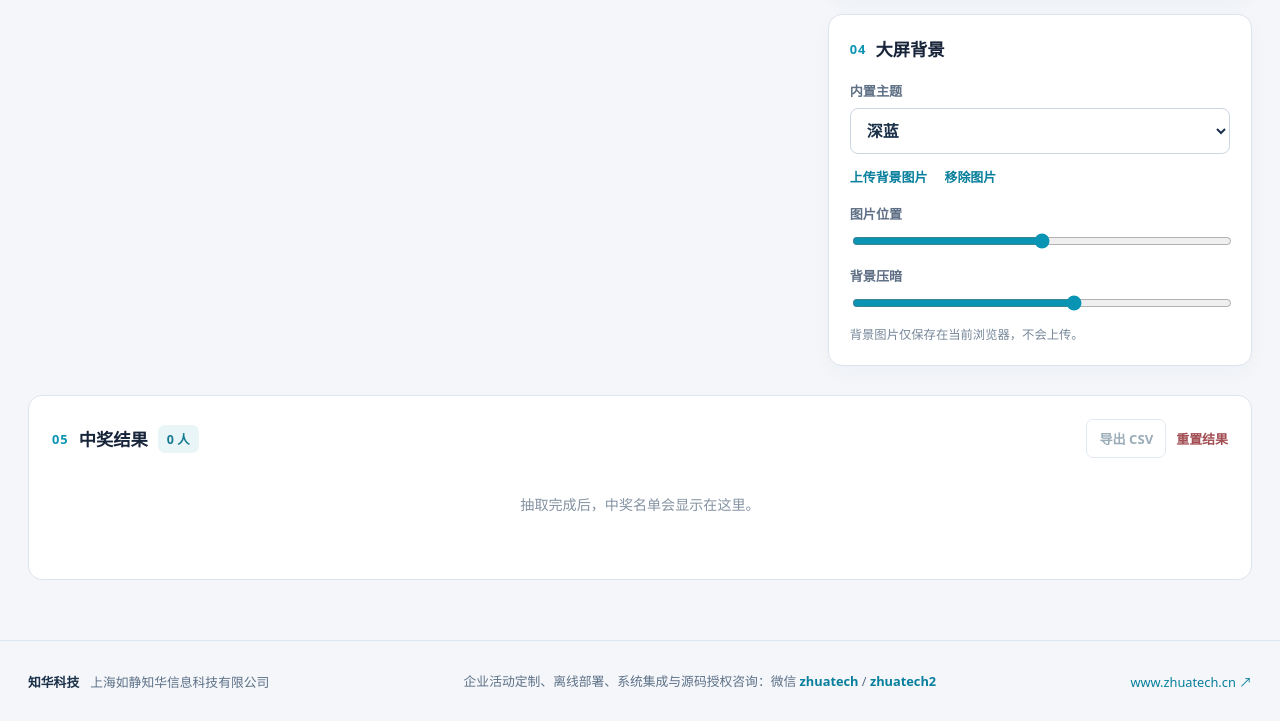
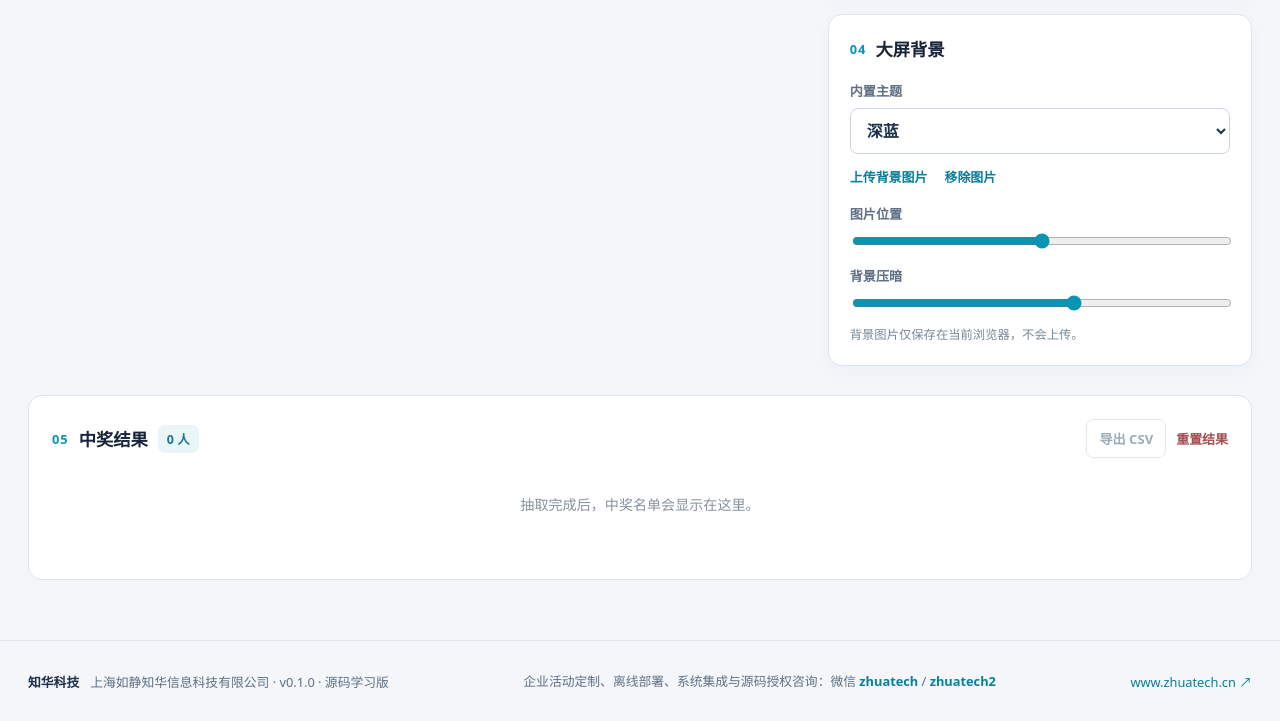
Before and after one commit to zhuatech-han/zhuatech-event-lottery, a website: page dist/index.html in a window 1280 px wide. Shown: the part 1237-1958 px from the top of the page. Drawn offline with Linux system fonts and the light colour scheme.

Commit message:
完善源码交付规范：dist

```diff
--- a/dist/index.html
+++ b/dist/index.html
@@ -6,7 +6,7 @@
     <meta name="viewport" content="width=device-width, initial-scale=1" />
     <meta name="theme-color" content="#071629" />
     <meta name="description" content="知华活动抽奖大屏：扫码签到、设置奖项、自定义背景并现场抽奖。" />
-    <title>活动抽奖大屏 · 知华科技</title>
+    <title>知华科技活动抽奖公开源码学习版</title>
     <link rel="icon" href="assets/zhuatech-logo.jpg?v=2" />
     <link rel="stylesheet" href="styles.css" />
     <script src="vendor/qrcode.js" defer></script>
@@ -145,7 +145,7 @@
     </main>
 
     <footer class="footer" id="contact">
-      <div><strong>知华科技</strong><span>上海如静知华信息科技有限公司</span></div>
+      <div><strong>知华科技</strong><span>上海如静知华信息科技有限公司 · v0.1.0 · 源码学习版</span></div>
       <div>企业活动定制、离线部署、系统集成与源码授权咨询：微信 <button class="copy-button" data-copy="zhuatech" type="button">zhuatech</button> / <button class="copy-button" data-copy="zhuatech2" type="button">zhuatech2</button></div>
       <a href="https://www.zhuatech.cn/" target="_blank" rel="noopener noreferrer">www.zhuatech.cn ↗</a>
     </footer>
```
